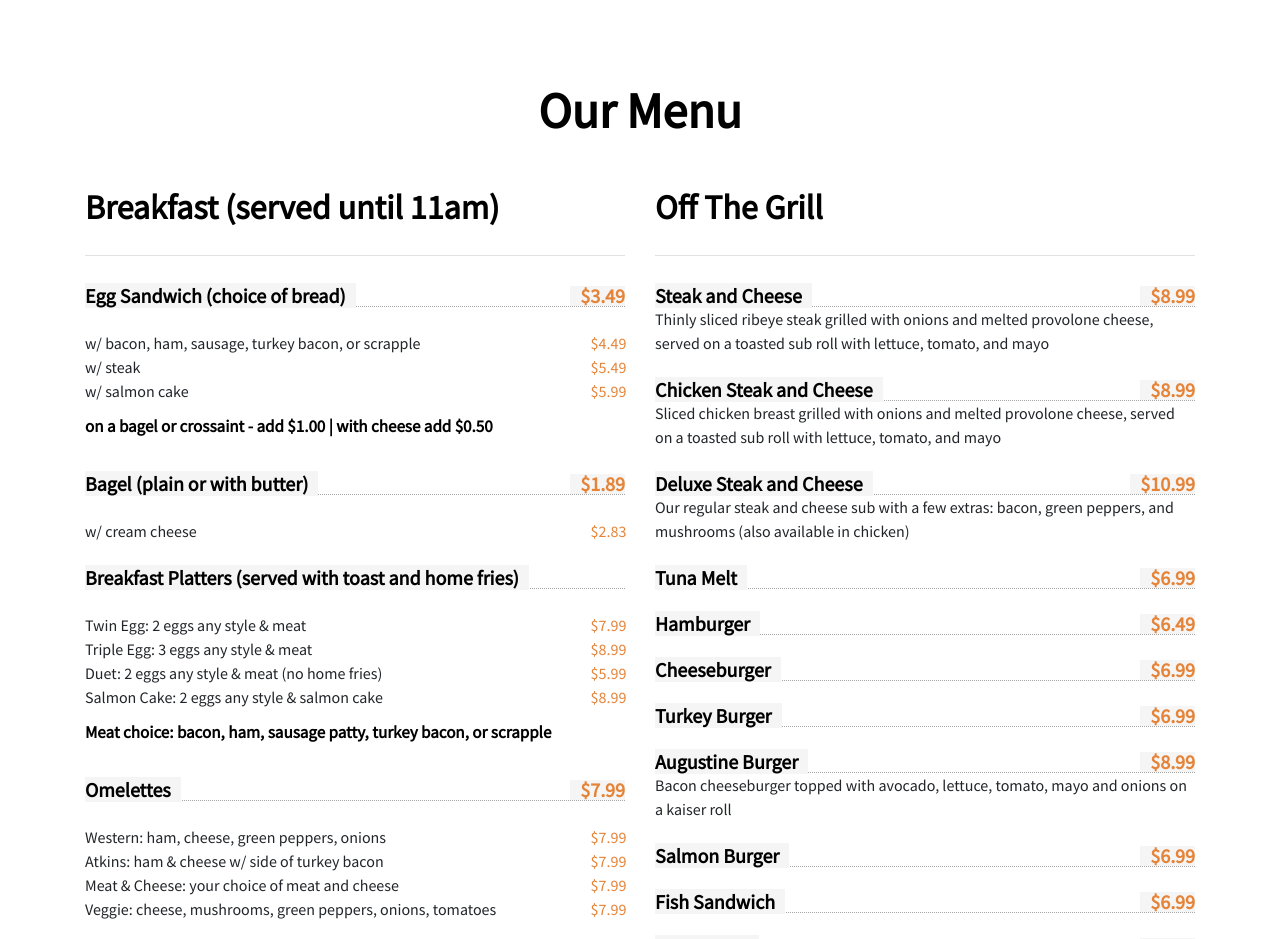
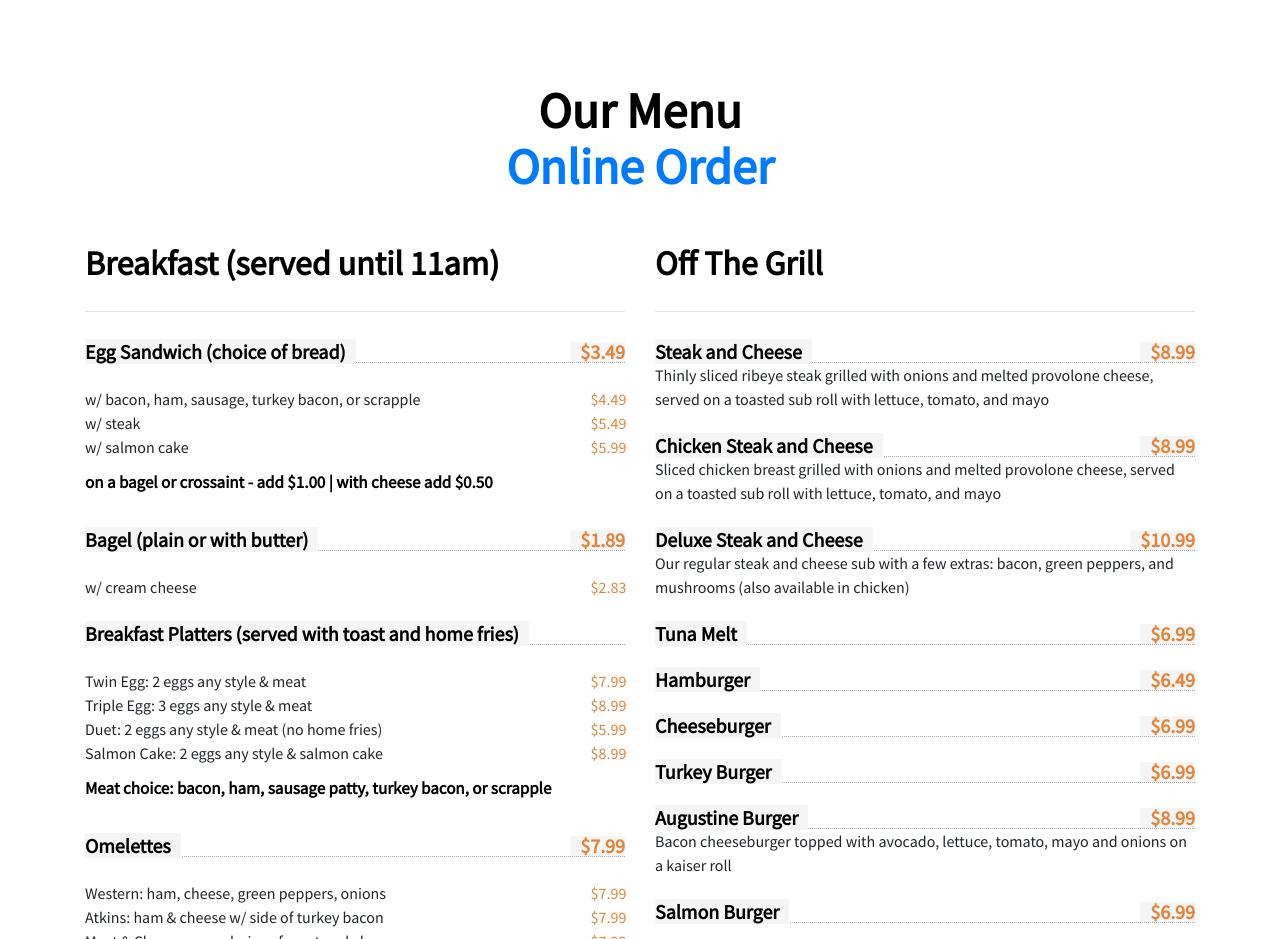
Before and after one commit to pinokio67/UptownGrillandDeli, a plain HTML site: page index.html in a window 1280 px wide. Shown: the part 1780-2719 px from the top of the page. Drawn offline with nearby package versions, Linux system fonts and the light colour scheme; some packages are replaced by stand-ins of ours.

Commit message:
Update index.html

```diff
--- a/index.html
+++ b/index.html
@@ -376,6 +376,7 @@
           <div class="container">
             <div class="title-section">
               <h2>Our Menu</h2>
+		<h2><a href="https://www.foodnarausa.com/uptowngrill/login.html" type="button">Online Order</a></h2>
             </div>
 
             <div class="row">
```
